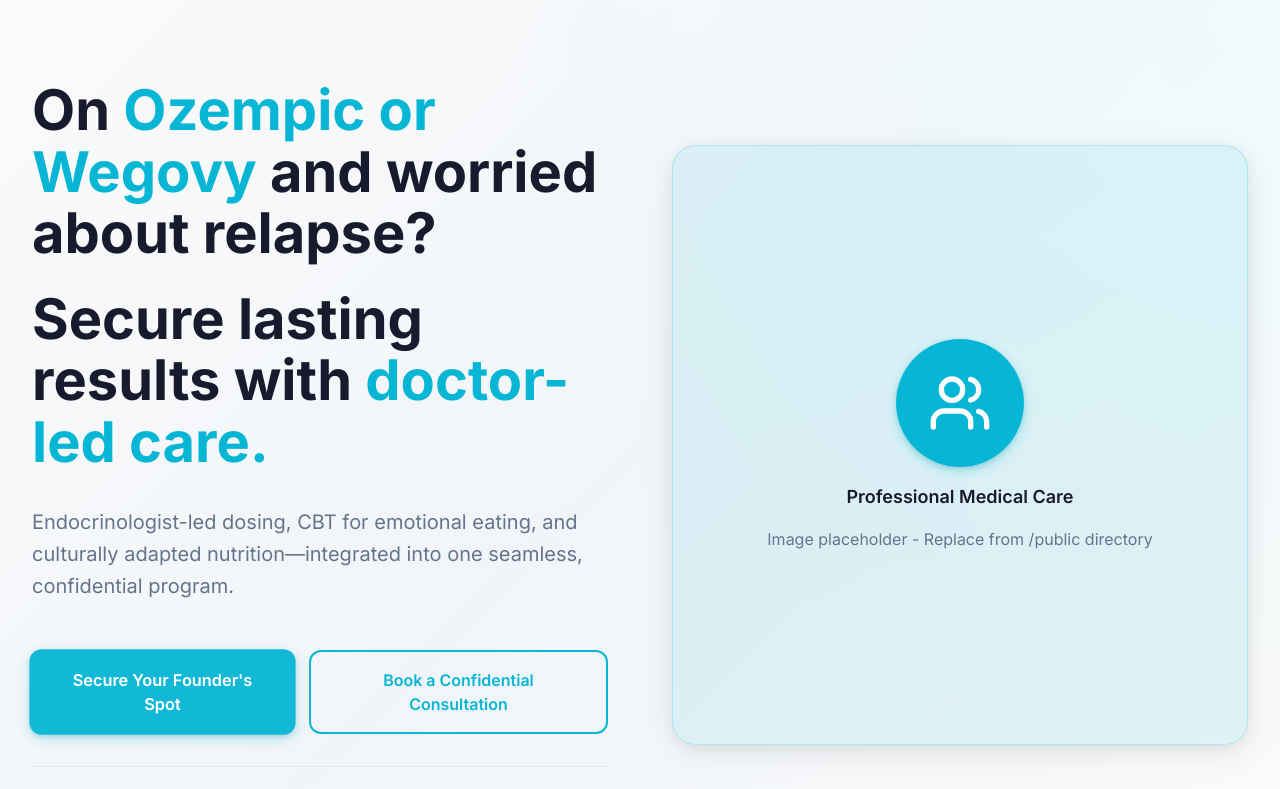
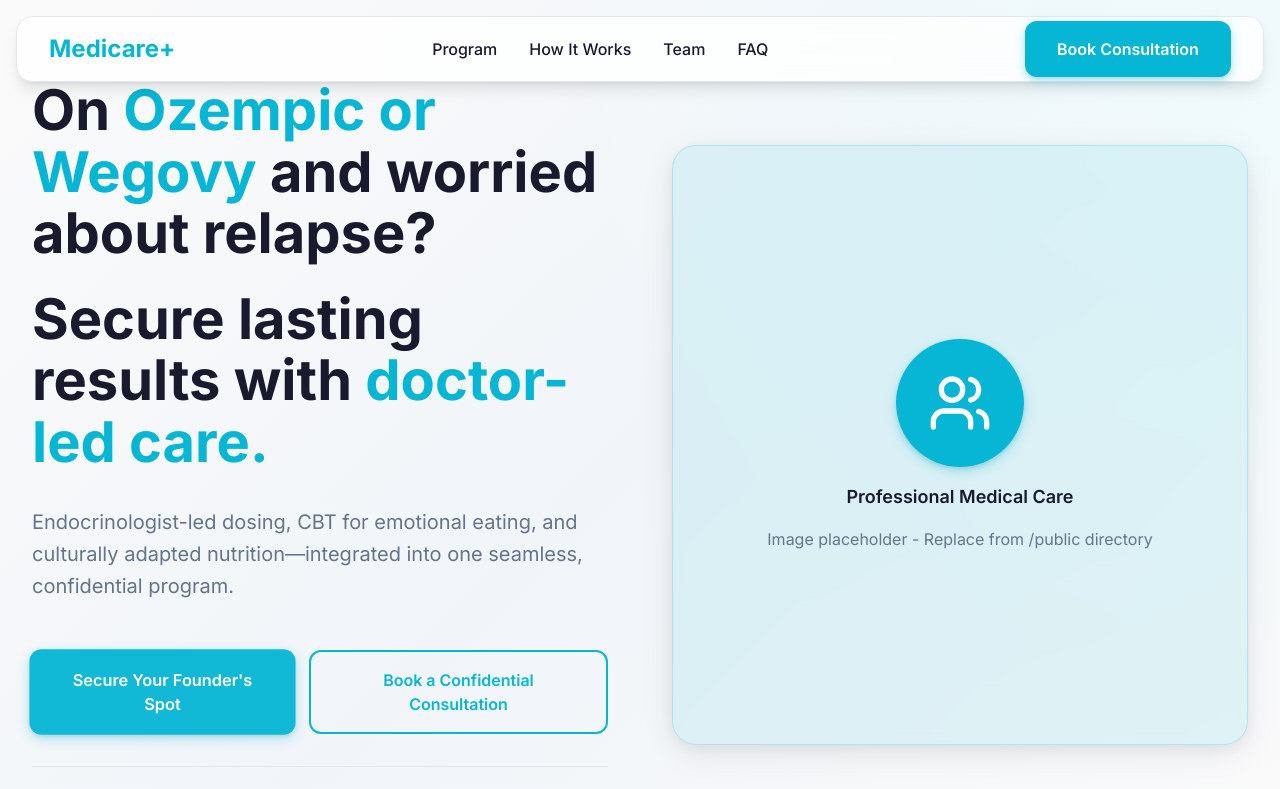
Before and after one commit to thelaunch-space/medicare-plus-landing-page-v2, a React (Vite) app: page / in a window 1280 px wide. Shown: the top 789 px of the page. Built offline with nearby package versions, Linux system fonts and the light colour scheme.

Commit message:
added-header

```diff
--- a/src/App.tsx
+++ b/src/App.tsx
@@ -1,5 +1,7 @@
-import React, { useState, useEffect } from 'react';
+import { useState, useEffect } from 'react';
 import { ArrowUp } from 'lucide-react';
+import { Header } from './components/Header';
+import { StickyBottomCTA } from './components/StickyBottomCTA';
 import { HeroSection } from './components/sections/HeroSection';
 import { ProblemTruthSection } from './components/sections/ProblemTruthSection';
 import { BridgeSection } from './components/sections/BridgeSection';
@@ -33,6 +35,8 @@ function App() {
 
   return (
     <div className="min-h-screen">
+      <Header />
+      <StickyBottomCTA />
       <HeroSection />
       <ProblemTruthSection />
       <BridgeSection />
--- /dev/null
+++ b/src/components/Header.tsx
@@ -0,0 +1,101 @@
+import React, { useState } from 'react';
+import { Menu, X } from 'lucide-react';
+import { Button } from './Button';
+import { MobileMenu } from './MobileMenu';
+
+interface NavItem {
+  label: string;
+  href: string;
+}
+
+const navItems: NavItem[] = [
+  { label: 'Program', href: '#program' },
+  { label: 'How It Works', href: '#timeline' },
+  { label: 'Team', href: '#team' },
+  { label: 'FAQ', href: '#faq' },
+];
+
+export const Header: React.FC = () => {
+  const [isMobileMenuOpen, setIsMobileMenuOpen] = useState(false);
+
+  const handleNavClick = (href: string) => {
+    const element = document.querySelector(href);
+    if (element) {
+      element.scrollIntoView({ behavior: 'smooth' });
+    }
+    setIsMobileMenuOpen(false);
+  };
+
+  const handleCTAClick = () => {
+    const contactSection = document.querySelector('#contact');
+    if (contactSection) {
+      contactSection.scrollIntoView({ behavior: 'smooth' });
+    }
+  };
+
+  return (
+    <>
+      <header className="fixed top-0 left-0 right-0 z-50 mx-4 mt-4">
+        <div className="max-w-7xl mx-auto">
+          <div className="backdrop-blur-md bg-white/80 rounded-2xl shadow-lg border border-metallic-platinum">
+            <div className="px-4 sm:px-6 lg:px-8">
+              <div className="flex items-center justify-between h-16">
+                {/* Logo */}
+                <div className="flex-shrink-0">
+                  <button
+                    onClick={() => window.scrollTo({ top: 0, behavior: 'smooth' })}
+                    className="text-2xl font-bold bg-gradient-to-r from-accent-teal to-cyan-500 bg-clip-text text-transparent hover:opacity-80 transition-opacity"
+                  >
+                    Medicare+
+                  </button>
+                </div>
+
+                {/* Desktop Navigation */}
+                <nav className="hidden lg:flex items-center space-x-8">
+                  {navItems.map((item) => (
+                    <button
+                      key={item.href}
+                      onClick={() => handleNavClick(item.href)}
+                      className="text-primary font-medium hover:text-accent-teal transition-colors duration-200"
+                    >
+                      {item.label}
+                    </button>
+                  ))}
+                </nav>
+
+                {/* Desktop CTA */}
+                <div className="hidden lg:block">
+                  <Button variant="primary" onClick={handleCTAClick}>
+                    Book Consultation
+                  </Button>
+                </div>
+
+                {/* Mobile Hamburger */}
+                <button
+                  onClick={() => setIsMobileMenuOpen(!isMobileMenuOpen)}
+                  className="lg:hidden p-2 rounded-lg text-primary hover:bg-metallic-silver transition-colors"
+                  aria-label="Toggle menu"
+                >
+                  {isMobileMenuOpen ? (
+                    <X className="w-6 h-6" />
+                  ) : (
+                    <Menu className="w-6 h-6" />
+                  )}
+                </button>
+              </div>
+            </div>
+          </div>
+        </div>
+      </header>
+
+      {/* Mobile Menu */}
+      <MobileMenu
+        isOpen={isMobileMenuOpen}
+        onClose={() => setIsMobileMenuOpen(false)}
+        navItems={navItems}
+        onNavClick={handleNavClick}
+        onCTAClick={handleCTAClick}
+      />
+    </>
+  );
+};
--- /dev/null
+++ b/src/components/MobileMenu.tsx
@@ -0,0 +1,87 @@
+import React, { useEffect } from 'react';
+import { Button } from './Button';
+
+interface NavItem {
+  label: string;
+  href: string;
+}
+
+interface MobileMenuProps {
+  isOpen: boolean;
+  onClose: () => void;
+  navItems: NavItem[];
+  onNavClick: (href: string) => void;
+  onCTAClick: () => void;
+}
+
+export const MobileMenu: React.FC<MobileMenuProps> = ({
+  isOpen,
+  onClose,
+  navItems,
+  onNavClick,
+  onCTAClick,
+}) => {
+  // Prevent body scroll when menu is open
+  useEffect(() => {
+    if (isOpen) {
+      document.body.style.overflow = 'hidden';
+    } else {
+      document.body.style.overflow = 'unset';
+    }
+
+    return () => {
+      document.body.style.overflow = 'unset';
+    };
+  }, [isOpen]);
+
+  if (!isOpen) return null;
+
+  return (
+    <div className="fixed inset-0 z-60 lg:hidden">
+      {/* Backdrop */}
+      <div
+        className="absolute inset-0 bg-primary/80 backdrop-blur-sm"
+        onClick={onClose}
+      />
+
+      {/* Menu Content */}
+      <div className="absolute inset-y-0 right-0 w-full max-w-sm bg-white shadow-xl animate-slide-left">
+        <div className="flex flex-col h-full">
+          {/* Menu Header */}
+          <div className="px-6 py-8 border-b border-metallic-platinum">
+            <h2 className="text-2xl font-bold bg-gradient-to-r from-accent-teal to-cyan-500 bg-clip-text text-transparent">
+              Medicare+
+            </h2>
+          </div>
+
+          {/* Navigation Items */}
+          <nav className="flex-1 px-6 py-8 space-y-2">
+            {navItems.map((item) => (
+              <button
+                key={item.href}
+                onClick={() => onNavClick(item.href)}
+                className="w-full text-left px-4 py-3 text-lg font-medium text-primary hover:bg-metallic-silver hover:text-accent-teal rounded-lg transition-colors duration-200"
+              >
+                {item.label}
+              </button>
+            ))}
+          </nav>
+
+          {/* CTA Button */}
+          <div className="px-6 py-6 border-t border-metallic-platinum">
+            <Button
+              variant="primary"
+              onClick={() => {
+                onCTAClick();
+                onClose();
+              }}
+              className="w-full"
+            >
+              Book Consultation
+            </Button>
+          </div>
+        </div>
+      </div>
+    </div>
+  );
+};
--- /dev/null
+++ b/src/components/StickyBottomCTA.tsx
@@ -0,0 +1,30 @@
+import React from 'react';
+import { useScrollPosition } from '../hooks/useScrollPosition';
+import { Button } from './Button';
+
+export const StickyBottomCTA: React.FC = () => {
+  const { hasScrolledPastHero } = useScrollPosition();
+
+  const handleCTAClick = () => {
+    const contactSection = document.querySelector('#contact');
+    if (contactSection) {
+      contactSection.scrollIntoView({ behavior: 'smooth' });
+    }
+  };
+
+  return (
+    <div
+      className={`fixed bottom-0 left-0 right-0 z-40 lg:hidden transition-transform duration-300 ${
+        hasScrolledPastHero ? 'translate-y-0' : 'translate-y-32'
+      }`}
+    >
+      <div className="px-4 pb-4">
+        <div className="backdrop-blur-md bg-white/90 rounded-2xl shadow-xl border border-metallic-platinum p-3">
+          <Button variant="primary" onClick={handleCTAClick} className="w-full">
+            Book Confidential Consultation
+          </Button>
+        </div>
+      </div>
+    </div>
+  );
+};
--- /dev/null
+++ b/src/hooks/useScrollPosition.ts
@@ -0,0 +1,28 @@
+import { useState, useEffect } from 'react';
+
+export const useScrollPosition = () => {
+  const [scrollPosition, setScrollPosition] = useState(0);
+  const [hasScrolledPastHero, setHasScrolledPastHero] = useState(false);
+
+  useEffect(() => {
+    const handleScroll = () => {
+      const position = window.scrollY;
+      setScrollPosition(position);
+
+      // Check if scrolled past hero section (approximately 600px)
+      // This triggers the bottom CTA to appear on mobile
+      setHasScrolledPastHero(position > 600);
+    };
+
+    window.addEventListener('scroll', handleScroll, { passive: true });
+
+    // Initial check
+    handleScroll();
+
+    return () => {
+      window.removeEventListener('scroll', handleScroll);
+    };
+  }, []);
+
+  return { scrollPosition, hasScrolledPastHero };
+};
--- a/tailwind.config.js
+++ b/tailwind.config.js
@@ -42,6 +42,7 @@ export default {
         'slide-up': 'slideUp 0.6s ease-out',
         'scale-in': 'scaleIn 0.5s ease-out',
         'pulse-gentle': 'pulseGentle 2s ease-in-out infinite',
+        'slide-left': 'slideLeft 0.3s ease-out',
       },
       keyframes: {
         fadeIn: {
@@ -60,6 +61,10 @@ export default {
           '0%, 100%': { transform: 'scale(1)', opacity: '1' },
           '50%': { transform: 'scale(1.02)', opacity: '0.95' },
         },
+        slideLeft: {
+          '0%': { transform: 'translateX(100%)' },
+          '100%': { transform: 'translateX(0)' },
+        },
       },
     },
   },
```
Also changed, not shown: 1 other file (tests, documents, lock files or other folders).
